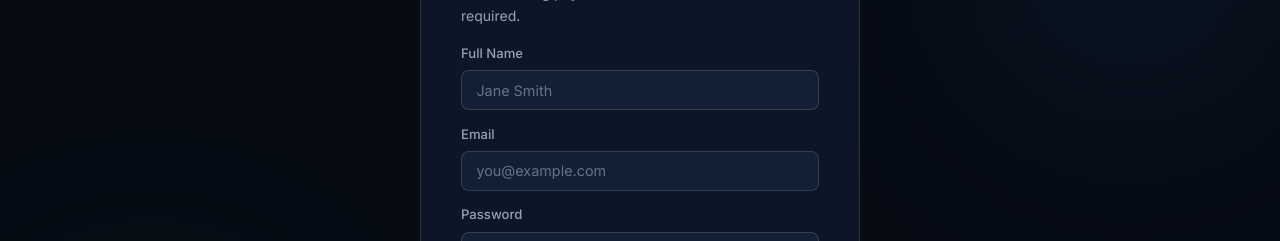
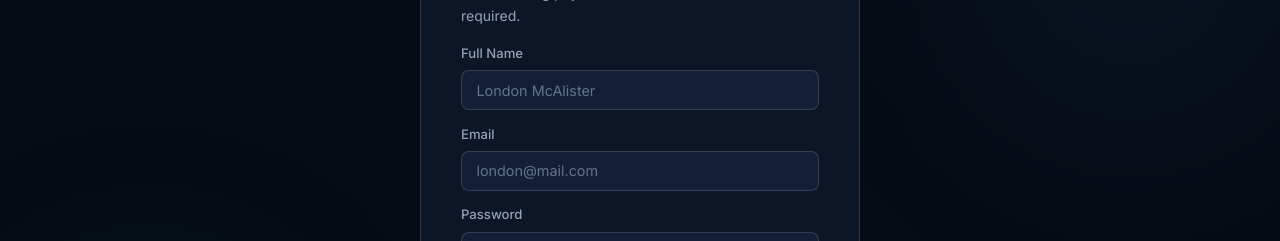
Before and after one commit to JRFink/physweb, a SvelteKit app in the folder frontend/: page /auth/register in a window 1280 px wide. Shown: the part 256-497 px from the top of the page. Built offline with nearby package versions, Linux system fonts and the light colour scheme; a web font is replaced by a local one.

Commit message:
Update placeholder text in registration form

```diff
--- a/frontend/src/routes/auth/register/+page.svelte
+++ b/frontend/src/routes/auth/register/+page.svelte
@@ -37,7 +37,7 @@
         <input
           id="name"
           type="text"
-          placeholder="Jane Smith"
+          placeholder="London McAlister"
           bind:value={name}
           required
           autocomplete="name"
@@ -49,7 +49,7 @@
         <input
           id="email"
           type="email"
-          placeholder="you@example.com"
+          placeholder="london@mail.com"
           bind:value={email}
           required
           autocomplete="email"
```
